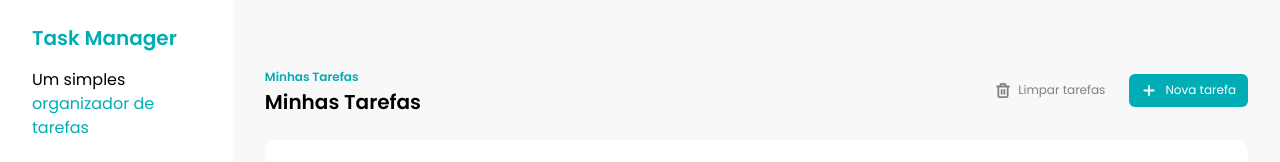
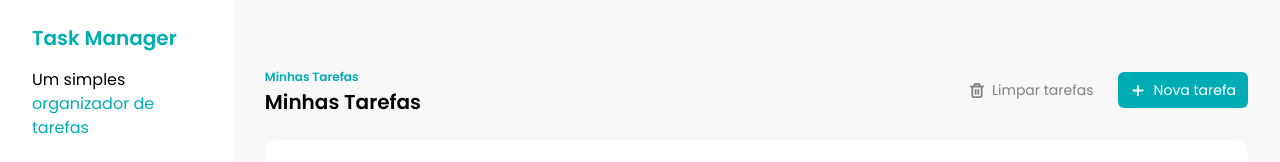
Before and after one commit to YudiYamada/fsc-task-manager, a React (Vite) app: page / in a window 1280 px wide. Shown: the top 162 px of the page. Built offline with nearby package versions, Linux system fonts and the light colour scheme.

Commit message:
refactor: add tailwind-variants to Button component

```diff
--- a/src/components/AddTaskDialogue.tsx
+++ b/src/components/AddTaskDialogue.tsx
@@ -147,7 +147,7 @@
 
                 <div className="flex gap-3">
                   <Button
-                    variant="secondary"
+                    color="secondary"
                     size="large"
                     className="w-full"
                     onClick={handleClose}
--- a/src/components/Button.tsx
+++ b/src/components/Button.tsx
@@ -1,6 +1,8 @@
+import { tv } from "tailwind-variants";
+
 type ButtonProps = {
   children: React.ReactNode;
-  variant?: "primary" | "secondary" | "ghost";
+  color?: "primary" | "secondary" | "ghost";
   onClick?: () => void;
   size?: "small" | "large";
   className?: string;
@@ -8,40 +10,32 @@
 
 const Button = ({
   children,
-  variant = "primary",
+  color = "primary",
   onClick,
   size = "large",
   className,
 }: ButtonProps) => {
-  const getVariantClasses = () => {
-    if (variant === "primary") {
-      return "bg-brand-primary text-white";
-    }
-
-    if (variant === "secondary") {
-      return "bg-brand-light-gray text-brand-dark-blue";
-    }
-
-    if (variant === "ghost") {
-      return "bg-transparent text-brand-dark-gray";
-    }
-  };
-
-  const getSizeClasses = () => {
-    if (size === "small") {
-      return "py-1 text-xs";
-    }
-
-    if (size === "large") {
-      return "py-2 text-sm";
-    }
-  };
+  const button = tv({
+    base: "flex cursor-pointer items-center justify-center gap-2 rounded-md px-3 py-1 text-xs transition hover:opacity-75",
+    variants: {
+      color: {
+        primary: "bg-brand-primary text-white",
+        secondary: "bg-brand-light-gray text-brand-dark-blue",
+        ghost: "text-brand-dark-gray bg-transparent",
+      },
+      size: {
+        small: "py-1 text-xs",
+        large: "py-2 text-sm",
+      },
+    },
+    defaultVariants: {
+      color: "primary",
+      size: "small",
+    },
+  });
 
   return (
-    <button
-      className={`flex cursor-pointer items-center justify-center gap-2 rounded-md px-3 py-1 text-xs transition hover:opacity-70 ${getVariantClasses()} ${getSizeClasses()} ${className}`}
-      onClick={onClick}
-    >
+    <button className={button({ color, size, className })} onClick={onClick}>
       {children}
     </button>
   );
--- a/src/components/TaskItem.tsx
+++ b/src/components/TaskItem.tsx
@@ -49,7 +49,7 @@
       </label>
       {task.title}
       <div className="ml-auto flex items-center justify-center gap-2">
-        <Button variant="ghost" onClick={() => handleTaskDeleteClick(task.id)}>
+        <Button color="ghost" onClick={() => handleTaskDeleteClick(task.id)}>
           <TrashIcon className="transition hover:opacity-70" />
         </Button>
         <a href="#">
--- a/src/components/Tasks.tsx
+++ b/src/components/Tasks.tsx
@@ -92,14 +92,11 @@
         </div>
 
         <div className="flex items-center gap-3">
-          <Button variant="ghost">
+          <Button color="ghost">
             <TrashIcon />
             Limpar tarefas
           </Button>
-          <Button
-            variant="primary"
-            onClick={() => setAddTaskDialogIsOpen(true)}
-          >
+          <Button color="primary" onClick={() => setAddTaskDialogIsOpen(true)}>
             <AddIcon />
             Nova tarefa
           </Button>
```
